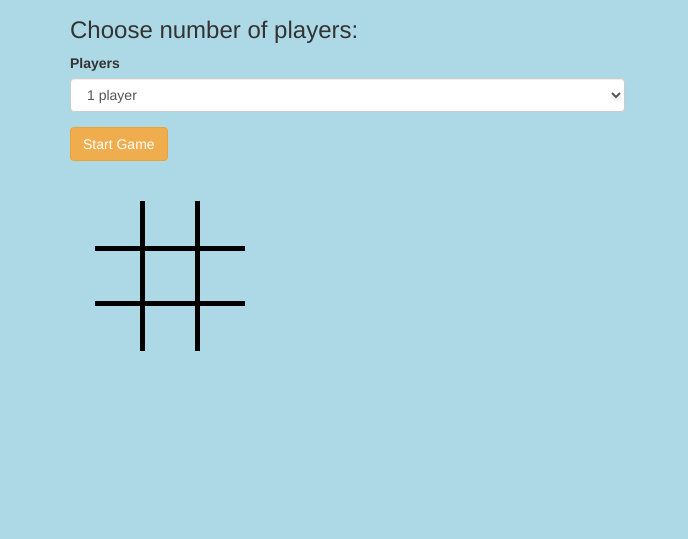
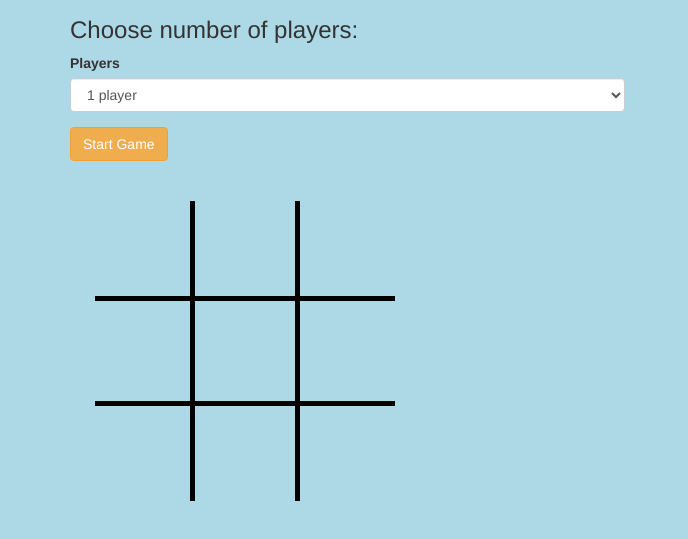
Before and after one commit to nlarion/tickTacToe, a plain HTML site: page index.html in a window 1280 px wide. Shown: the part 83-622 px from the top of the page, without its empty margins (0-688 px from the left). Drawn offline with nearby package versions, Linux system fonts and the light colour scheme.

Commit message:
Take another stab at fixing the loop for the checkState

```diff
--- a/css/styles.css
+++ b/css/styles.css
@@ -5,59 +5,59 @@ body {
 .topRight {
   border-bottom: 5px solid black;
   border-left: 5px solid black;
-  width: 50px;
-  height: 50px;
+  width: 100px;
+  height: 100px;
 }
 
 .topLeft {
   border-bottom: 5px solid black;
   border-right: 5px solid black;
-  width: 50px;
-  height: 50px;
+  width: 100px;
+  height: 100px;
 }
 
 .topMiddle {
   border-bottom: 5px solid black;
-  width: 50px;
-  height: 50px;
+  width: 100px;
+  height: 100px;
 }
 
 .middleMiddle {
 
-  width: 50px;
-  height: 50px;
+  width: 100px;
+  height: 100px;
 }
 
 .middleLeft {
   border-right: 5px solid black;
-  width: 50px;
-  height: 50px;
+  width: 100px;
+  height: 100px;
 }
 
 .middleRight {
   border-left: 5px solid black;
-  width: 50px;
-  height: 50px;
+  width: 100px;
+  height: 100px;
 }
 
 .bottomRight {
   border-top: 5px solid black;
   border-left: 5px solid black;
-  width: 50px;
-  height: 50px;
+  width: 100px;
+  height: 100px;
 }
 
 .bottomLeft {
   border-top: 5px solid black;
   border-right: 5px solid black;
-  width: 50px;
-  height: 50px;
+  width: 100px;
+  height: 100px;
 }
 
 .bottomMiddle {
   border-top: 5px solid black;
-  width: 50px;
-  height: 50px;
+  width: 100px;
+  height: 100px;
 }
 
 .gameContainer{
--- a/js/scripts.js
+++ b/js/scripts.js
@@ -1,10 +1,10 @@
-var Player = function (shapey) {
-  this.shapey = shapey;
+var Player = function (shape) {
+  this.shape = shape;
   this.score = 0;
 };
 
 Player.prototype.mark = function () {
-  return this.shapey;
+  return this.shape;
 };
 
 var Space = function (x, y) {
@@ -54,8 +54,9 @@ Game.prototype.makePlayers = function (players) {
     this.player2 = new Player("O");
   }
 };
+//TODO: make checkState prototype
+//TODO: make the checkState add player score
 
-//TODO: add player score
 Game.prototype.checkState = function() {
   var ret = false;
   if (this.board) {
@@ -88,10 +89,29 @@ Game.prototype.checkState = function() {
       console.log(this.board[1][0]);
       ret = this.board[2][0].mark;
     }
-    if(this.board[0][2].mark === this.board[1][1].mark && this.board[0][2].mark === this.board[2][0].mark) {
+    if(this.board[0][2].mark === this.board[1][1].mark && this.board[0][2].mark === this.board[2][2].mark) {
       console.log(this.board[1][0]);
       ret = this.board[2][0].mark;
     }
   }
   return ret;
 };
+
+// Game.prototype.checkState =  function() {
+//   if (this.board) {
+//     console.log(this.board);
+//     for (var i = 0; i < this.board.length; i++) {
+//       console.log(i);
+//       //console.log(this.board[i][0].mark);
+//       if((this.board[i][0].mark === this.board[i][1].mark) && (this.board[i][0].mark === this.board[i][2].mark) && (this.board[i][0].mark!="undefined")) {
+//         console.log(this.board[i][0].mark.shape);
+//         return this.board[i][0].mark.shape;
+//       } else if((this.board[0][i].mark.shape === this.board[1][i].mark) && (this.board[0][i].mark === this.board[2][i].mark) && (this.board[0][i].mark!="undefined")) {
+//         console.log("this.board");
+//         return this.board[i][0].mark;
+//       } else {
+//         console.log("last");
+//       }
+//     }
+//   }
+// };
```
